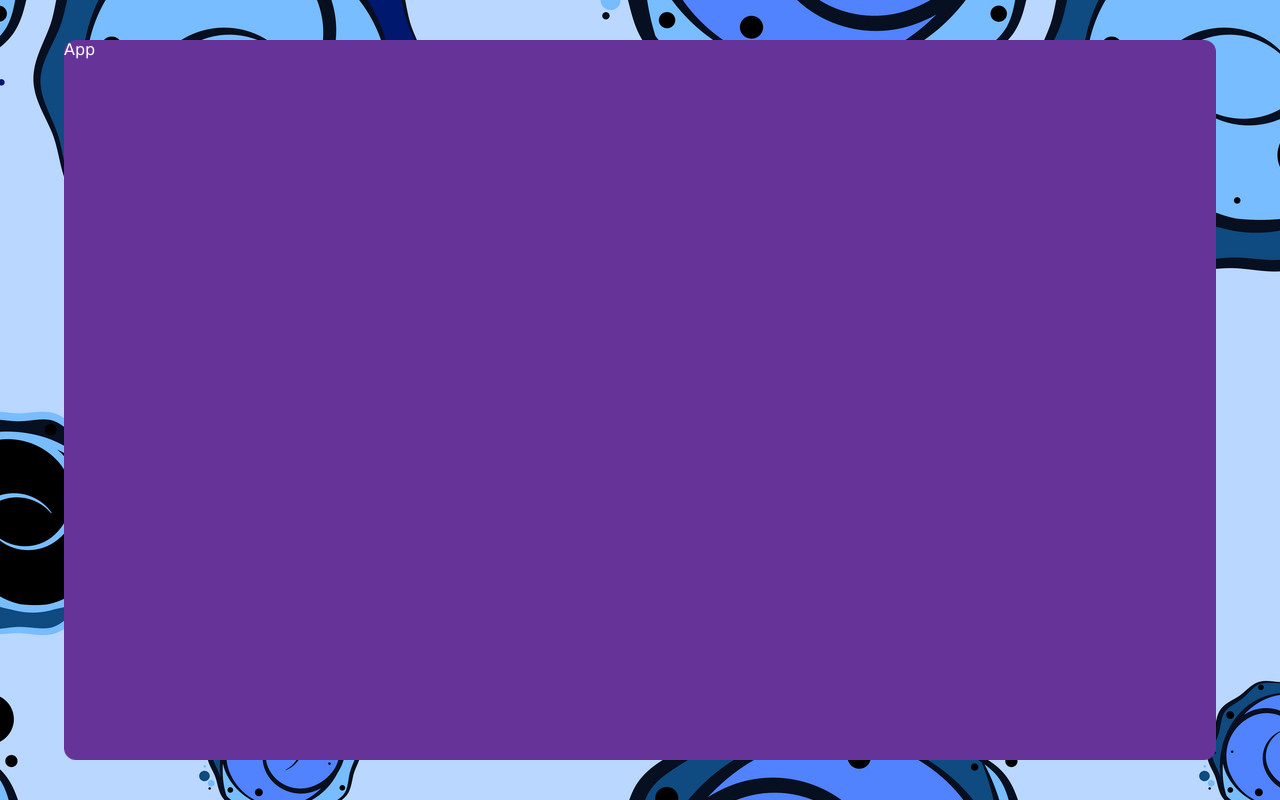
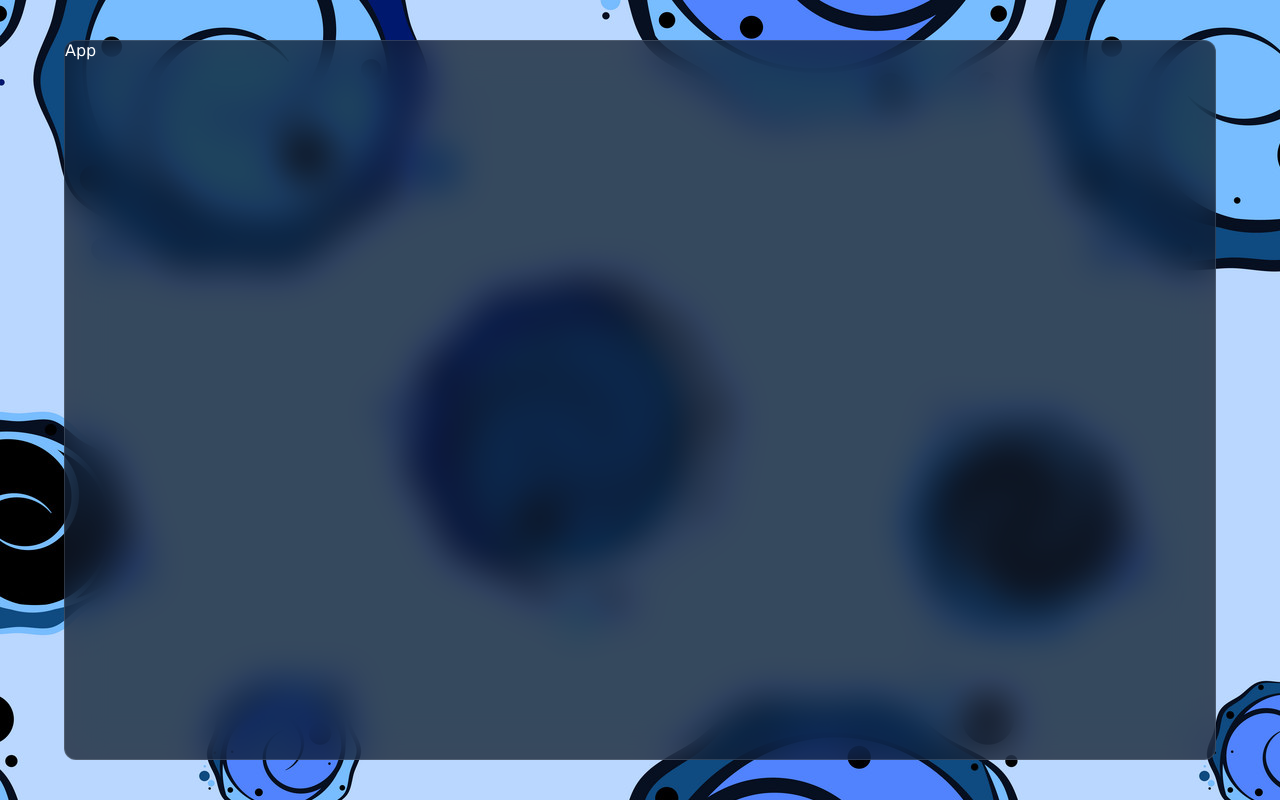
Before and after one commit to lasindu2001/react-firebase-chat-app, a React (Vite) app: page / in a window 1280 px wide. Built offline with nearby package versions, Linux system fonts and the light colour scheme.

Commit message:
add glass background effect

```diff
--- a/src/index.css
+++ b/src/index.css
@@ -18,6 +18,8 @@ body {
 .container {
   width: 90vw;
   height: 90vh;
-  background-color: rebeccapurple;
+  background-color: rgba(17, 25, 40, 0.75);
+  backdrop-filter: blur(19px) saturate(180%);
   border-radius: 12px;
+  border: 1px solid rgba(255, 255, 255, 0.125);
 }
```
